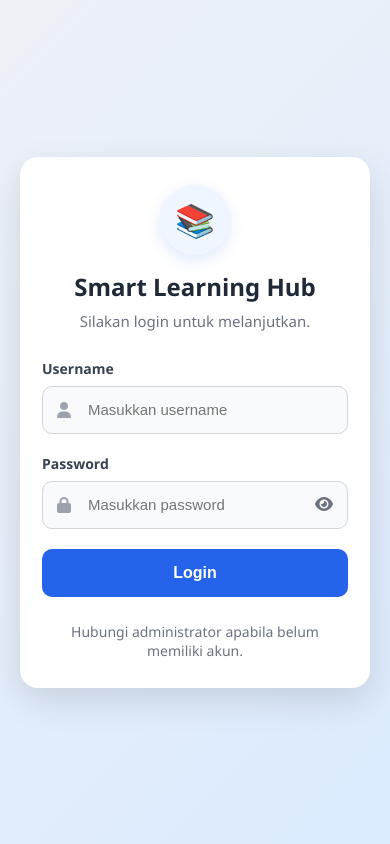
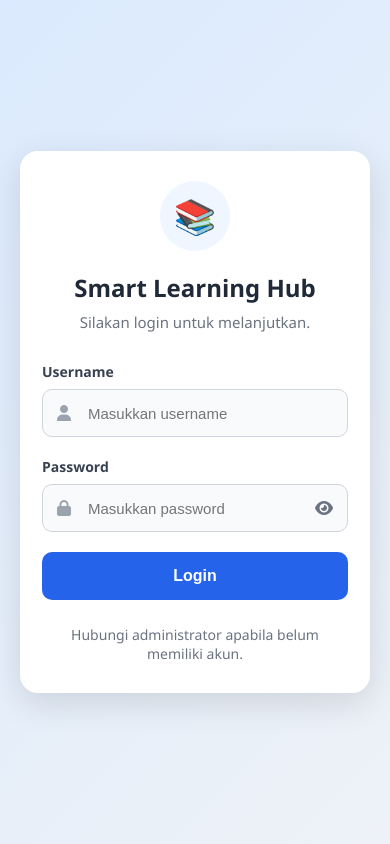
Before and after one commit to nurulanisa5519-png/SmartLearningHub, a Django app: page /login/ in a window 390 px wide. Run offline with Django 5.2, Linux system fonts and the light colour scheme.

Commit message:
Update style.css

```diff
--- a/learning/static/css/style.css
+++ b/learning/static/css/style.css
@@ -109,13 +109,18 @@ body{
    LOGIN
 ========================================== */
 
+/* ==========================================
+   LOGIN
+========================================== */
+
 .login-page{
     min-height:100vh;
     display:flex;
     justify-content:center;
     align-items:center;
     padding:20px;
-    background:linear-gradient(135deg,#eef2f7,#dbeafe);
+    background:linear-gradient(135deg,#dbeafe,#eef2f7);
+    font-family:'Segoe UI',Tahoma,Geneva,Verdana,sans-serif;
 }
 
 .login-container{
@@ -127,38 +132,36 @@ body{
 
 .login-card{
     width:100%;
-    max-width:420px;
+    max-width:430px;
     background:#ffffff;
+    border-radius:18px;
     padding:40px;
-    border-radius:18px;
-    box-shadow:0 12px 35px rgba(0,0,0,.12);
-    animation:fadeIn .5s ease;
+    box-shadow:0 10px 35px rgba(0,0,0,.12);
 }
 
 .login-logo{
     width:80px;
     height:80px;
-    margin:0 auto 15px;
+    margin:0 auto 20px;
     display:flex;
     justify-content:center;
     align-items:center;
     border-radius:50%;
     background:#eff6ff;
-    font-size:38px;
-    box-shadow:0 5px 15px rgba(37,99,235,.15);
+    font-size:40px;
 }
 
 .login-card h2{
     text-align:center;
     color:#1f2937;
+    margin-bottom:8px;
     font-size:28px;
-    margin-bottom:8px;
 }
 
 .login-subtitle{
     text-align:center;
     color:#6b7280;
-    margin-bottom:28px;
+    margin-bottom:30px;
     font-size:15px;
 }
 
@@ -174,10 +177,13 @@ body{
     color:#374151;
 }
 
-/* Input Username */
+/* =====================
+   Username
+===================== */
 
 .input-wrapper{
     position:relative;
+    width:100%;
 }
 
 .input-wrapper i{
@@ -186,24 +192,35 @@ body{
     top:50%;
     transform:translateY(-50%);
     color:#9ca3af;
+    z-index:2;
 }
 
 .input-wrapper input{
     width:100%;
     height:48px;
+    border:1px solid #d1d5db;
+    border-radius:10px;
     padding-left:45px;
     padding-right:15px;
-    border:1px solid #d1d5db;
-    border-radius:10px;
     font-size:15px;
     background:#f9fafb;
     transition:.3s;
 }
 
-/* Input Password */
+.input-wrapper input:focus{
+    outline:none;
+    border-color:#2563eb;
+    background:#ffffff;
+    box-shadow:0 0 0 3px rgba(37,99,235,.12);
+}
+
+/* =====================
+   Password
+===================== */
 
 .password-wrapper{
     position:relative;
+    width:100%;
 }
 
 .lock-icon{
@@ -212,25 +229,25 @@ body{
     top:50%;
     transform:translateY(-50%);
     color:#9ca3af;
+    z-index:2;
 }
 
 .password-wrapper input{
     width:100%;
     height:48px;
+    border:1px solid #d1d5db;
+    border-radius:10px;
     padding-left:45px;
     padding-right:45px;
-    border:1px solid #d1d5db;
-    border-radius:10px;
     font-size:15px;
     background:#f9fafb;
     transition:.3s;
 }
 
-.input-wrapper input:focus,
 .password-wrapper input:focus{
     outline:none;
-    background:#fff;
     border-color:#2563eb;
+    background:#ffffff;
     box-shadow:0 0 0 3px rgba(37,99,235,.12);
 }
 
@@ -239,18 +256,23 @@ body{
     right:15px;
     top:50%;
     transform:translateY(-50%);
+    border:none;
     background:none;
-    border:none;
     cursor:pointer;
     color:#6b7280;
     font-size:16px;
+    display:flex;
+    align-items:center;
+    justify-content:center;
 }
 
 .toggle-password:hover{
     color:#2563eb;
 }
 
-/* Tombol Login */
+/* =====================
+   Button
+===================== */
 
 .login-btn{
     width:100%;
@@ -258,7 +280,7 @@ body{
     border:none;
     border-radius:10px;
     background:#2563eb;
-    color:#fff;
+    color:#ffffff;
     font-size:16px;
     font-weight:600;
     cursor:pointer;
@@ -267,13 +289,14 @@ body{
 
 .login-btn:hover{
     background:#1d4ed8;
-    transform:translateY(-2px);
 }
 
-/* Error */
+/* =====================
+   Error
+===================== */
 
 .error-box{
-    margin-top:18px;
+    margin-top:20px;
     background:#fee2e2;
     color:#b91c1c;
     padding:12px;
@@ -282,7 +305,9 @@ body{
     font-size:14px;
 }
 
-/* Footer */
+/* =====================
+   Footer
+===================== */
 
 .login-footer{
     margin-top:25px;
@@ -291,38 +316,14 @@ body{
     font-size:14px;
 }
 
-.login-footer a{
-    text-decoration:none;
-    color:#2563eb;
-    font-weight:600;
-}
-
-.login-footer a:hover{
-    text-decoration:underline;
-}
-
-/* Animasi */
-
-@keyframes fadeIn{
-
-    from{
-        opacity:0;
-        transform:translateY(25px);
-    }
-
-    to{
-        opacity:1;
-        transform:translateY(0);
-    }
-
-}
-
-/* Responsive */
+/* =====================
+   Responsive
+===================== */
 
 @media(max-width:480px){
 
     .login-card{
-        padding:28px 22px;
+        padding:30px 22px;
     }
 
     .login-card h2{
@@ -332,7 +333,7 @@ body{
     .login-logo{
         width:70px;
         height:70px;
-        font-size:32px;
+        font-size:34px;
     }
 
 }
```
